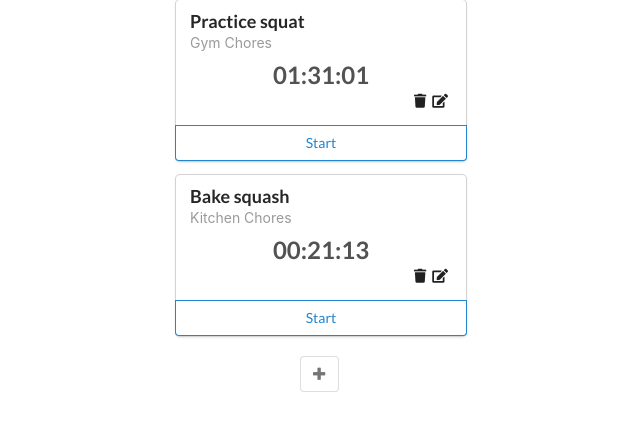
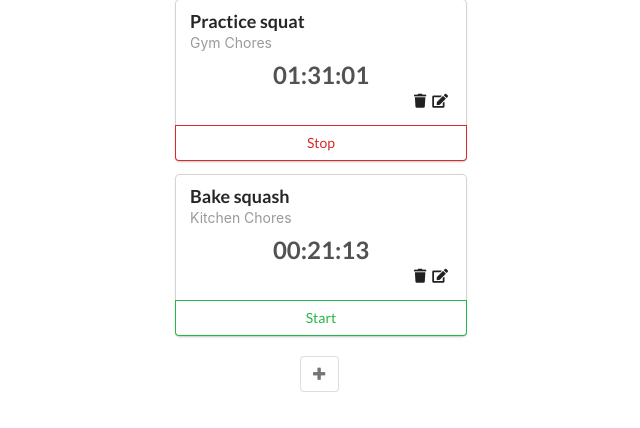
Before and after one commit to StevenGabule/MiniProjectsReactJS, a React (Create React App) app: page / in a window 1280 px wide. Shown: the top 428 px of the page, without its empty margins (319-959 px from the left). Built offline with nearby package versions, Linux system fonts and the light colour scheme.

Commit message:
able to run and stop the timers

```diff
--- a/src/components/TimeLogger/EditableTimer.js
+++ b/src/components/TimeLogger/EditableTimer.js
@@ -53,6 +53,8 @@ class EditableTimer extends Component {
                     runningSince={runningSince}
                     onEditClick={this.handleEditClick}
                     onTrashClick={onTrashClick}
+                    onStartClick={this.props.onStartClick}
+                    onStopClick={this.props.onStopClick}
                 />
             )
         }
--- a/src/components/TimeLogger/EditableTimerList.js
+++ b/src/components/TimeLogger/EditableTimerList.js
@@ -14,7 +14,9 @@ class EditableTimerList extends Component {
                 runningSince={timer.runningSince}
                 onFormSubmit={onFormSubmit}
                 onTrashClick={onTrashClick}
-                 />
+                onStartClick={this.props.onStartClick}
+                onStopClick={this.props.onStopClick}
+            />
         ));
 
         return (
--- a/src/components/TimeLogger/Timer.js
+++ b/src/components/TimeLogger/Timer.js
@@ -1,4 +1,5 @@
 import React, {Component} from 'react';
+import TimerActionButton from "./TimerActionButton";
 
 class Timer extends Component {
 
@@ -12,6 +13,14 @@ class Timer extends Component {
 
     componentWillUnmount() {
         clearInterval(this.forceUpdateInterval);
+    };
+
+    handleStartClick = () => {
+        this.props.onStartClick(this.props.id)
+    };
+
+    handleStopClick = () => {
+        this.props.onStopClick(this.props.id)
     };
 
 
@@ -41,9 +50,16 @@ class Timer extends Component {
                         </span>
                     </div>
                 </div>
+                {/*
                 <div className="ui bottom attached blue basic button">
                     Start
-                </div>
+                </div>*/}
+
+                <TimerActionButton
+                    timerIsRunning={!!this.props.runningSince}
+                    onStartClick={this.handleStartClick}
+                    onStopClick={this.handleStopClick}
+                />
             </div>
         )
     }
--- /dev/null
+++ b/src/components/TimeLogger/TimerActionButton.js
@@ -0,0 +1,21 @@
+import React, {Component} from "react";
+
+class TimerActionButton extends Component {
+    render() {
+        if (this.props.timerIsRunning) {
+            return (
+                <div className='ui bottom attached red basic button' onClick={this.props.onStopClick}>
+                    Stop
+                </div>
+            );
+        } else {
+            return (
+                <div className='ui bottom attached green basic button' onClick={this.props.onStartClick}>
+                    Start
+                </div>
+            )
+        }
+    }
+}
+
+export default TimerActionButton;
--- a/src/components/TimeLogger/TimersDashboard.js
+++ b/src/components/TimeLogger/TimersDashboard.js
@@ -63,6 +63,42 @@ class TimersDashboard extends Component {
         })
     };
 
+    handleStartClick = (timerId) => { this.startTimer(timerId); };
+
+    handleStopClick = (timerId) => { this.stopTimer(timerId); };
+
+    startTimer = (timerId) => {
+        const now = Date.now();
+        this.setState({
+            timers: this.state.timers.map((timer) => {
+                if (timer.id === timerId) {
+                    return Object.assign({}, timer, {
+                        runningSince: now,
+                    });
+                } else {
+                    return timer;
+                }
+            }),
+        });
+    };
+
+    stopTimer = (timerId) => {
+        const now = Date.now();
+        this.setState({
+            timers:this.state.timers.map((timer) => {
+                if (timer.id === timerId) {
+                    const lastElapsed = now - timer.runningSince;
+                    return Object.assign({}, timer, {
+                        elapsed: timer.elapsed + lastElapsed,
+                        runningSince: null,
+                    });
+                } else {
+                    return timer;
+                }
+            }),
+        });
+    };
+
     render() {
         return (
             <div className={'ui three column centered grid'}>
@@ -71,6 +107,8 @@ class TimersDashboard extends Component {
                         timers={this.state.timers}
                         onFormSubmit={this.handleEditFormSubmit}
                         onTrashClick={this.handleTrashClick}
+                        onStartClick={this.handleStartClick}
+                        onStopClick={this.handleStopClick}
                     />
                     <ToggleableTimerForm onFormSubmit={this.handleCreateFormSubmit}/>
                 </div>
```
Also changed, not shown: 1 other file (tests, documents, lock files or other folders).
